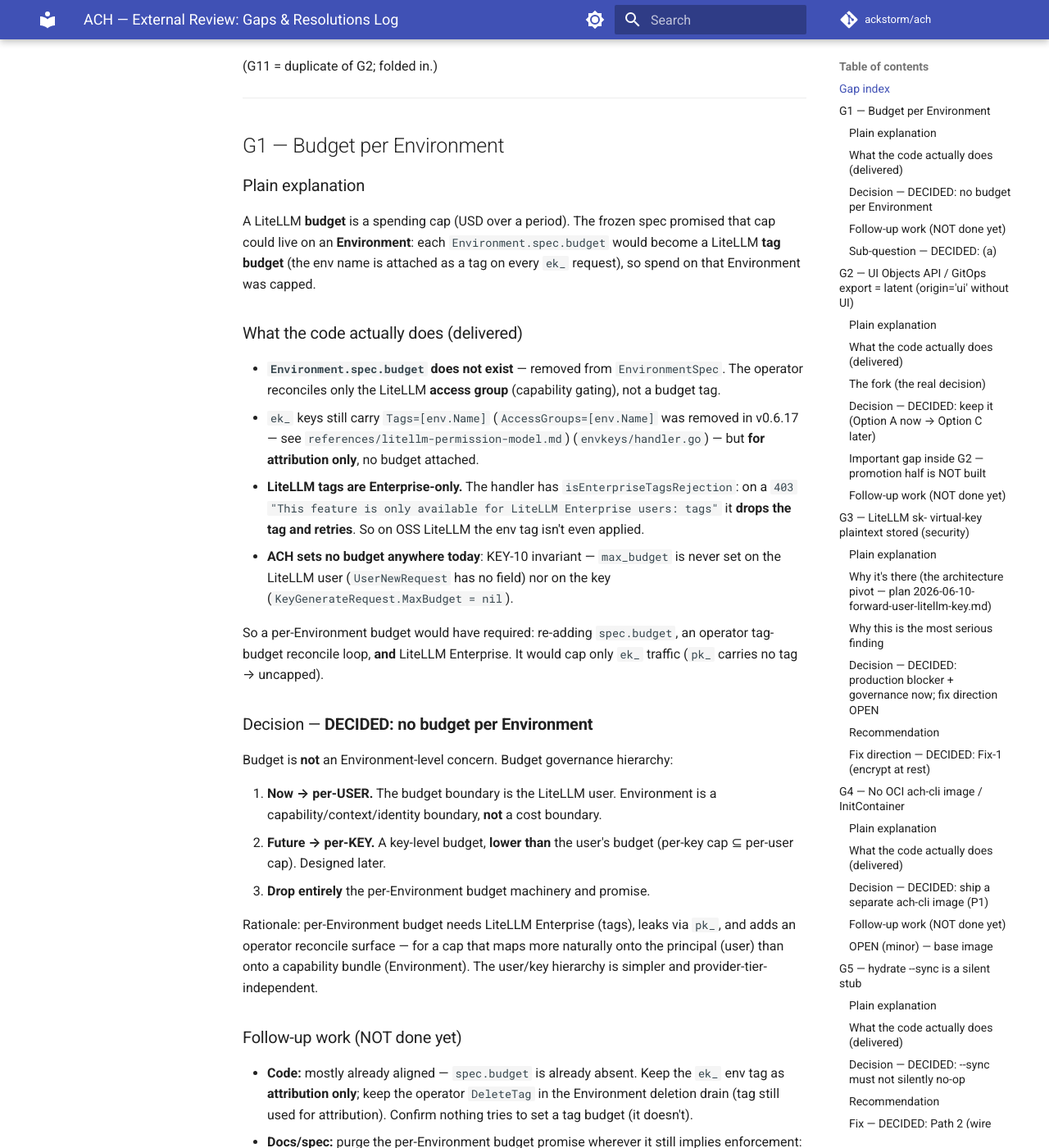
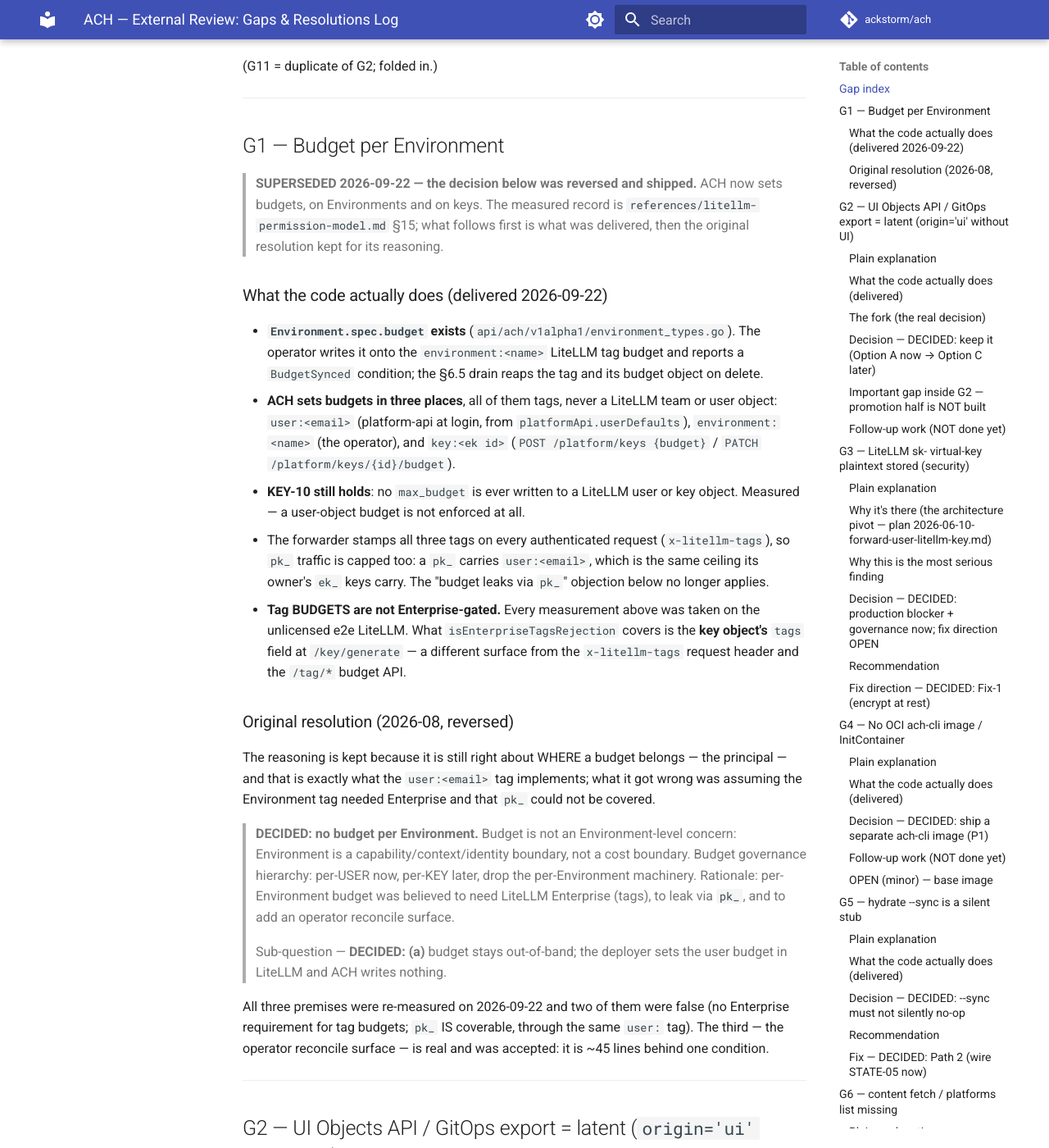
Before and after one commit to ackstorm/ach, an MkDocs documentation site: the page built from docs/external-review-resolutions.md, in a window 1280 px wide and 1400 px high, scrolled down 1925 px. Shown: the whole window at 82% size. Built offline with MkDocs 1.6.1 and Material for MkDocs 9.7.7, drawn with Linux system fonts in a browser that asks for light colours; comment, search, counter and statistics services are not loaded; the version menu is left out; some of the changed text lies outside the part shown.

Commit message:
chore: drop the dead /user/info read; correct the G1 resolution
UserView.UserInfo, observability.UserInfo, their test and the fixture had no
caller left once the console budget panel moved to the user tag — deleted,
along with the upstream-sync rows that described them as live.

docs/external-review-resolutions.md G1 still said Environment.spec.budget
does not exist and "ACH sets no budget anywhere today"; both are false as of
this branch. Rewritten as delivered, with the original resolution kept for
its reasoning and its two premises named as measured-false: tag budgets are
NOT Enterprise-gated (every measurement was on the unlicensed e2e LiteLLM;
what is gated is the key object's own tags field), and pk_ traffic IS
covered, through the same user:<email> tag. §15 says both too, and names the
one reap the orphan reaper still misses.

Also: tagsForContext unexported (single caller), and the chart no longer
treats maxBudget: 0 as unset — 0 is the one value that means "refuse
everything", so silently dropping it produced an uncapped user.

Co-Authored-By: Claude Opus 5 (1M context) <noreply@anthropic.com>
Claude-Session: https://claude.ai/code/session_01WDavVTcYTqh96xH23QhRvz

```diff
--- a/docs/external-review-resolutions.md
+++ b/docs/external-review-resolutions.md
@@ -44,68 +44,53 @@ Decision legend:
 
 ## G1 — Budget per Environment
 
-### Plain explanation
-A LiteLLM **budget** is a spending cap (USD over a period). The frozen spec
-promised that cap could live on an **Environment**: each `Environment.spec.budget`
-would become a LiteLLM **tag budget** (the env name is attached as a tag on every
-`ek_` request), so spend on that Environment was capped.
+> **SUPERSEDED 2026-09-22 — the decision below was reversed and shipped.**
+> ACH now sets budgets, on Environments and on keys. The measured record is
+> `references/litellm-permission-model.md` §15; what follows first is what
+> was delivered, then the original resolution kept for its reasoning.
 
-### What the code actually does (delivered)
-- **`Environment.spec.budget` does not exist** — removed from `EnvironmentSpec`.
-  The operator reconciles only the LiteLLM **access group** (capability gating),
-  not a budget tag.
-- `ek_` keys still carry `Tags=[env.Name]` (`AccessGroups=[env.Name]` was removed
-  in v0.6.17 — see `references/litellm-permission-model.md`)
-  (`envkeys/handler.go`) — but **for attribution only**, no budget attached.
-- **LiteLLM tags are Enterprise-only.** The handler has
-  `isEnterpriseTagsRejection`: on a `403 "This feature is only available for
-  LiteLLM Enterprise users: tags"` it **drops the tag and retries**. So on OSS
-  LiteLLM the env tag isn't even applied.
-- **ACH sets no budget anywhere today**: KEY-10 invariant — `max_budget` is
-  never set on the LiteLLM user (`UserNewRequest` has no field) nor on the key
-  (`KeyGenerateRequest.MaxBudget = nil`).
+### What the code actually does (delivered 2026-09-22)
+- **`Environment.spec.budget` exists** (`api/ach/v1alpha1/environment_types.go`).
+  The operator writes it onto the `environment:<name>` LiteLLM tag budget and
+  reports a `BudgetSynced` condition; the §6.5 drain reaps the tag and its
+  budget object on delete.
+- **ACH sets budgets in three places**, all of them tags, never a LiteLLM team
+  or user object: `user:<email>` (platform-api at login, from
+  `platformApi.userDefaults`), `environment:<name>` (the operator), and
+  `key:<ek id>` (`POST /platform/keys {budget}` / `PATCH
+  /platform/keys/{id}/budget`).
+- **KEY-10 still holds**: no `max_budget` is ever written to a LiteLLM user or
+  key object. Measured — a user-object budget is not enforced at all.
+- The forwarder stamps all three tags on every authenticated request
+  (`x-litellm-tags`), so `pk_` traffic is capped too: a `pk_` carries
+  `user:<email>`, which is the same ceiling its owner's `ek_` keys carry.
+  The "budget leaks via `pk_`" objection below no longer applies.
+- **Tag BUDGETS are not Enterprise-gated.** Every measurement above was taken
+  on the unlicensed e2e LiteLLM. What `isEnterpriseTagsRejection` covers is
+  the **key object's** `tags` field at `/key/generate` — a different surface
+  from the `x-litellm-tags` request header and the `/tag/*` budget API.
 
-So a per-Environment budget would have required: re-adding `spec.budget`, an
-operator tag-budget reconcile loop, **and** LiteLLM Enterprise. It would cap only
-`ek_` traffic (`pk_` carries no tag → uncapped).
+### Original resolution (2026-08, reversed)
 
-### Decision — **DECIDED: no budget per Environment**
-Budget is **not** an Environment-level concern. Budget governance hierarchy:
+The reasoning is kept because it is still right about WHERE a budget belongs
+— the principal — and that is exactly what the `user:<email>` tag implements;
+what it got wrong was assuming the Environment tag needed Enterprise and that
+`pk_` could not be covered.
 
-1. **Now → per-USER.** The budget boundary is the LiteLLM user. Environment is a
-   capability/context/identity boundary, **not** a cost boundary.
-2. **Future → per-KEY.** A key-level budget, **lower than** the user's budget
-   (per-key cap ⊆ per-user cap). Designed later.
-3. **Drop entirely** the per-Environment budget machinery and promise.
+> **DECIDED: no budget per Environment.** Budget is not an Environment-level
+> concern: Environment is a capability/context/identity boundary, not a cost
+> boundary. Budget governance hierarchy: per-USER now, per-KEY later, drop the
+> per-Environment machinery. Rationale: per-Environment budget was believed to
+> need LiteLLM Enterprise (tags), to leak via `pk_`, and to add an operator
+> reconcile surface.
+>
+> Sub-question — **DECIDED: (a)** budget stays out-of-band; the deployer sets
+> the user budget in LiteLLM and ACH writes nothing.
 
-Rationale: per-Environment budget needs LiteLLM Enterprise (tags), leaks via
-`pk_`, and adds an operator reconcile surface — for a cap that maps more
-naturally onto the principal (user) than onto a capability bundle (Environment).
-The user/key hierarchy is simpler and provider-tier-independent.
-
-### Follow-up work (NOT done yet)
-- **Code:** mostly already aligned — `spec.budget` is already absent. Keep the
-  `ek_` env tag as **attribution only**; keep the operator `DeleteTag` in the
-  Environment deletion drain (tag still used for attribution). Confirm nothing
-  tries to set a tag budget (it doesn't).
-- **Docs/spec:** purge the per-Environment budget promise wherever it still
-  implies enforcement:
-  - `../ach-spec/ach-spec-final-delivered.md` §6.3 / §8.6 — reframe env tag as
-    attribution-only; remove "tag budget" language; state budget = user-level
-    (now), key-level (future).
-  - README "Five Pillars / Usage Governance" + CLAUDE.md — stop selling
-    "Environment groups … limits." Governance = capabilities/identity/forwarding
-    /attribution; budget = LiteLLM user (now) → key (future).
-  - `pk_` hydrate warning text — its rationale was partly budget; reword to
-    "`ek_` gives Environment attribution + capability scoping" (drop the budget
-    justification). [ties to G13]
-- **Future design (per-key budget):** spec a key-level `max_budget` (≤ user
-  budget) for `ek_` and/or `pk_`. Reverses KEY-10 for keys when introduced.
-
-### Sub-question — **DECIDED: (a)**
-Budget stays **out-of-band**: deployer / LiteLLM-Operator sets the user budget in
-LiteLLM; ACH keeps KEY-10 (sets nothing). No code change, honest wording. Per-key
-budget (future) is where ACH would first start writing budgets.
+All three premises were re-measured on 2026-09-22 and two of them were false
+(no Enterprise requirement for tag budgets; `pk_` IS coverable, through the
+same `user:` tag). The third — the operator reconcile surface — is real and
+was accepted: it is ~45 lines behind one condition.
 
 ---
 
```
Also changed, not shown: references/litellm-permission-model.md (+13 -0 lines), references/upstream-sync.md (+2 -3 lines), 8 other files.
